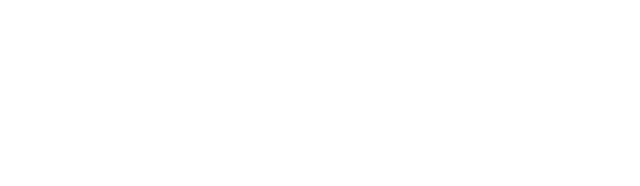
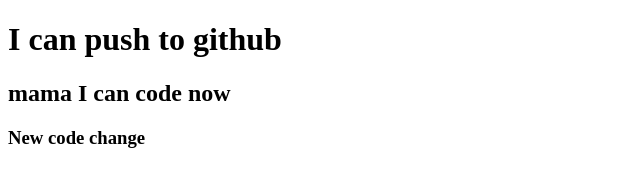
Before and after one commit to saiful172/my-second-repo, a plain HTML site: page index.html in a window 1280 px wide. Shown: the whole page, without its empty margins (0-640 px from the left). Drawn offline with Linux system fonts and the light colour scheme.

Commit message:
added header

```diff
--- a/index.html
+++ b/index.html
@@ -7,6 +7,9 @@
     <title>My Second github repo</title>
 </head>
 <body>
+    <h1>I can push to github</h1>
+    <h2>mama I can code now </h2>
+    <h3>New code change </h3>
 
 </body>
 </html>
```
